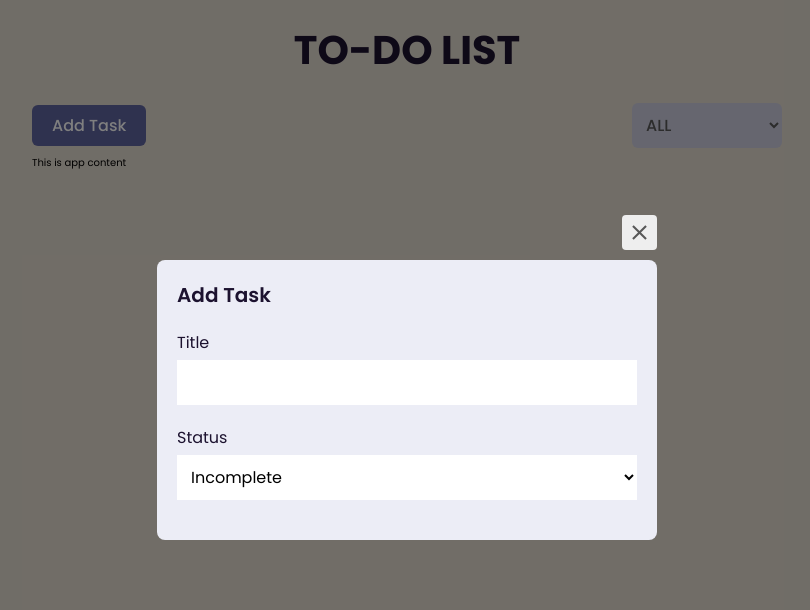
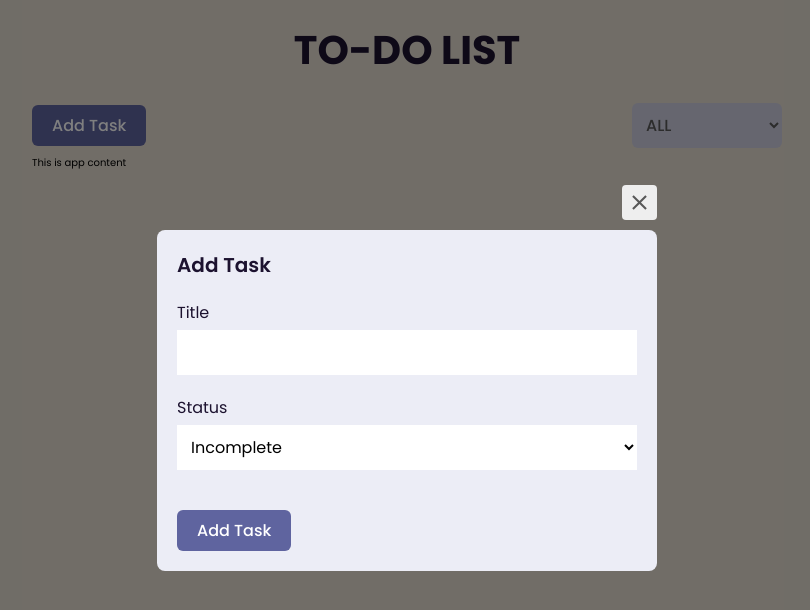
Before and after one commit to chan-kristine/Intern-Task, a React (Create React App) app: page / in a window 1280 px wide. Shown: the top 610 px of the page, without its empty margins (233-1043 px from the left). Built offline with nearby package versions, Linux system fonts and the light colour scheme; the HTML template or start-up script is replaced by a standard one.

Commit message:
add task button for submission

```diff
--- a/src/components/TodoModal.js
+++ b/src/components/TodoModal.js
@@ -1,6 +1,7 @@
 import React from 'react';
 import { MdClose } from 'react-icons/md';
 import styles from '../styles/modules/modal.module.scss';
+import { Button } from './Button';
 
 function TodoModal() {
   return (
@@ -22,6 +23,11 @@ function TodoModal() {
               <option value="complete">Complete</option>
             </select>
           </label>
+          <div className={styles.buttonContainer}>
+            <Button type="submit" variant="primary">
+              Add Task {/* Move the text inside the Button component */}
+            </Button>
+          </div>
         </form>
       </div>
     </div>
```
